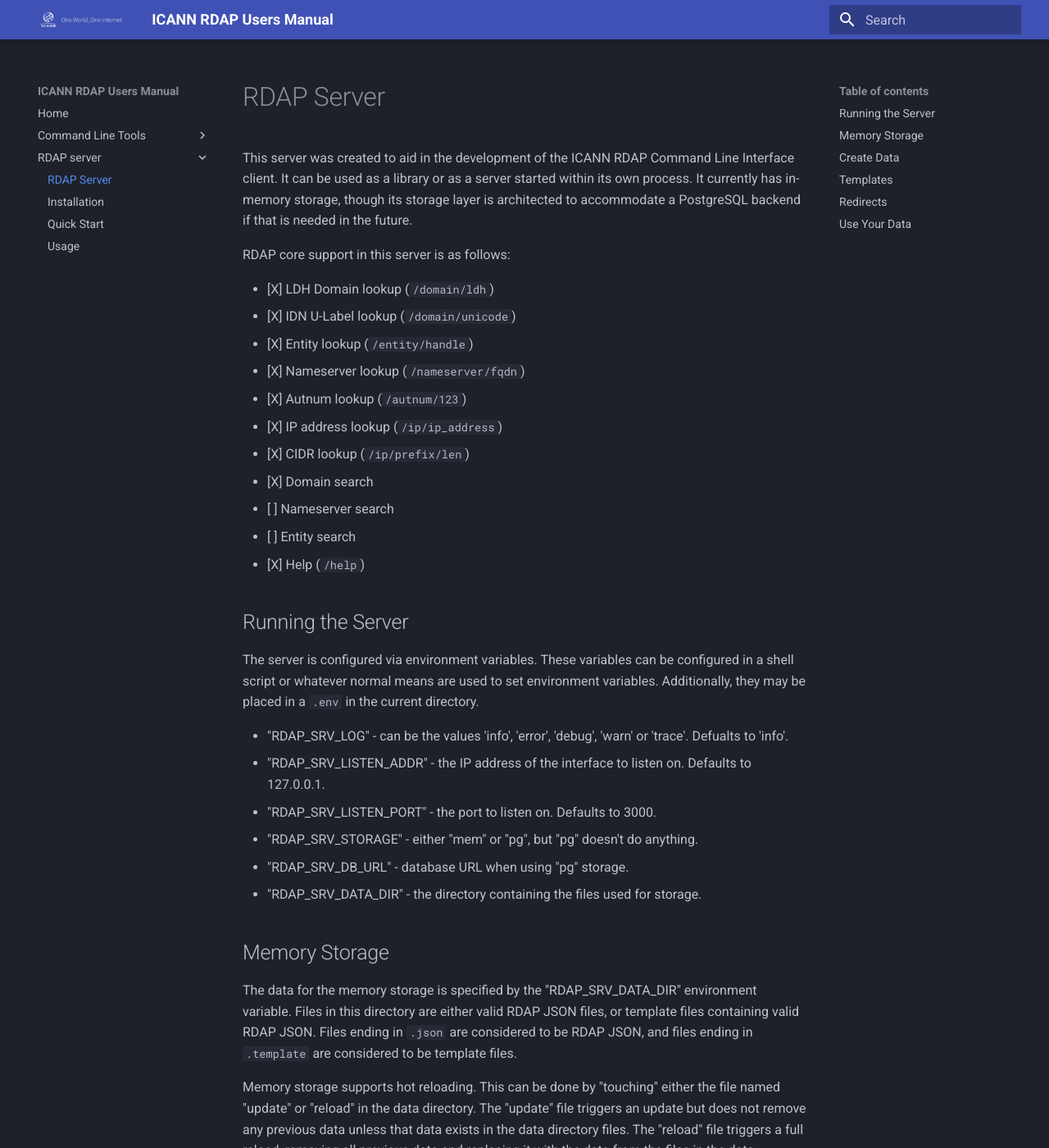
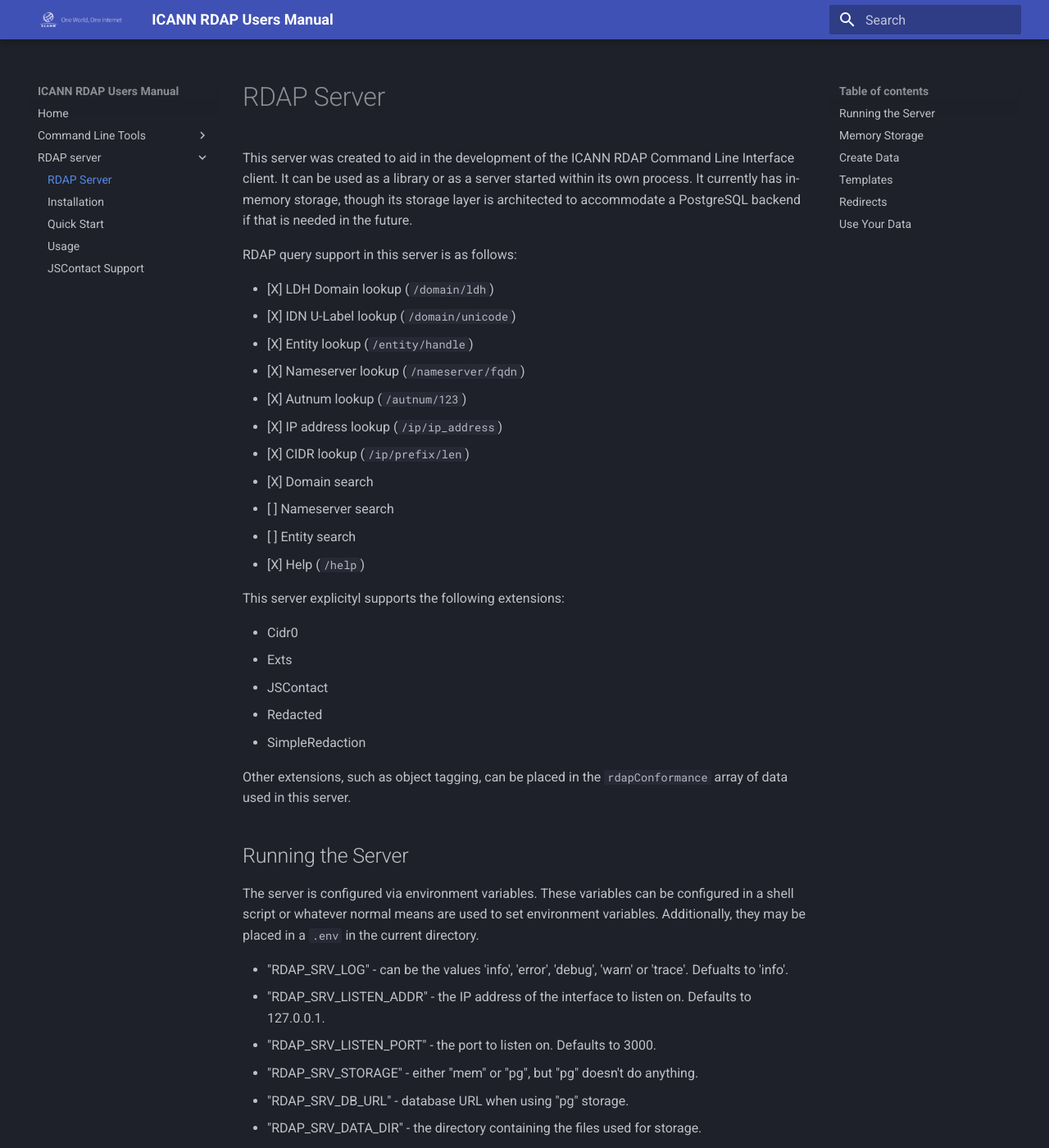
Before and after one commit to icann/icann-rdap, an MkDocs documentation site: the page built from docs/rdap-srv/index.md, in a window 1280 px wide and 1400 px high. Shown: the whole window at 82% size. Built offline with MkDocs 1.6.1 and Material for MkDocs 9.7.7, drawn with Linux system fonts in a browser that asks for light colours.

Commit message:
chore: docs about jscontact

```diff
--- a/docs/rdap-srv/index.md
+++ b/docs/rdap-srv/index.md
@@ -5,7 +5,7 @@ It can be used as a library or as a server started within its own process. It cu
 storage, though its storage layer is architected to accommodate a PostgreSQL backend if that is needed
 in the future.
 
-RDAP core support in this server is as follows:
+RDAP query support in this server is as follows:
 
 - [X] LDH Domain lookup (`/domain/ldh`)
 - [X] IDN U-Label lookup (`/domain/unicode`)
@@ -19,6 +19,16 @@ RDAP core support in this server is as follows:
 - [ ] Entity search
 - [X] Help (`/help`)
 
+This server explicityl supports the following extensions:
+
+- Cidr0
+- Exts
+- JSContact
+- Redacted
+- SimpleRedaction
+
+Other extensions, such as object tagging, can be placed in the `rdapConformance` array of data
+used in this server.
 
 ## Running the Server
 
--- a/mkdocs.yml
+++ b/mkdocs.yml
@@ -63,3 +63,4 @@ nav:
     - rdap-srv/installation.md
     - rdap-srv/quick_start.md
     - rdap-srv/usage.md
+    - rdap-srv/jscontact.md
```
Also changed, not shown: docs/rdap-cli-tools/cli-client/index.md (+1 -0 lines), docs/rdap-srv/jscontact.md (added, +64 -0 lines).
